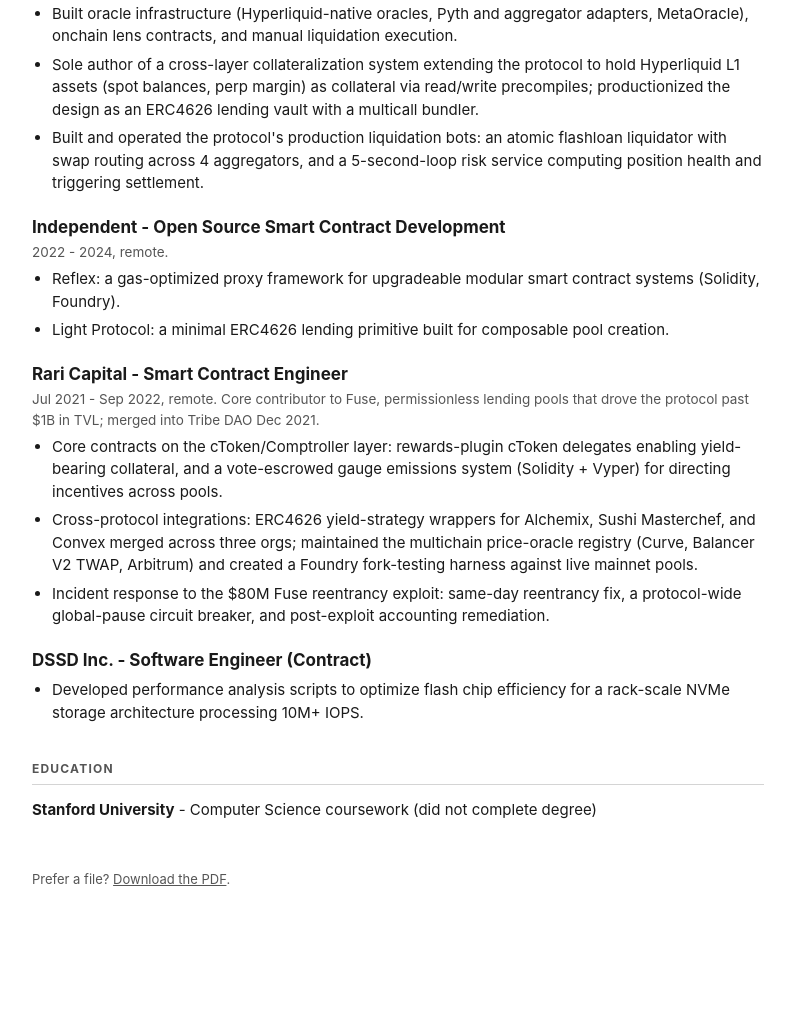
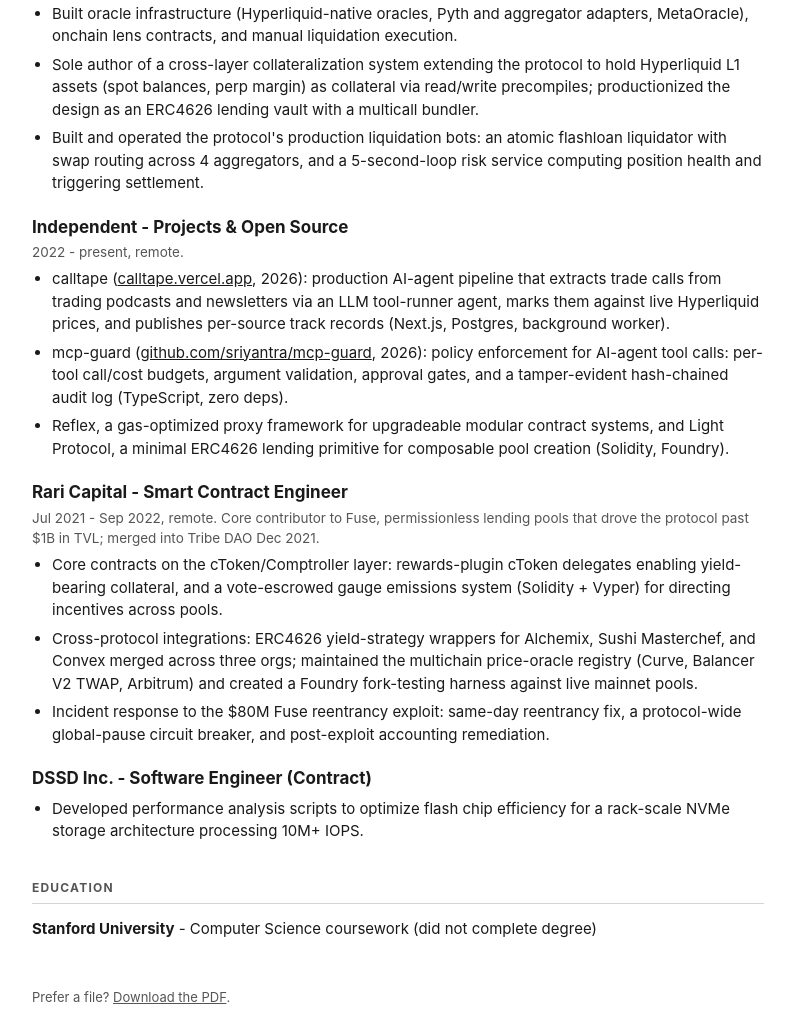
Before and after one commit to sriyantra/sriyantra.github.io, a plain HTML site: page index.html in a window 1280 px wide. Shown: the part 1239-2251 px from the top of the page, without its empty margins (242-1037 px from the left). Before the commit the page ends 2224 px from the top, so only its background shows below. Drawn offline with Linux system fonts and the light colour scheme.

Commit message:
feat: add calltape and mcp-guard to projects

```diff
--- a/index.html
+++ b/index.html
@@ -122,11 +122,12 @@
 <li>Built and operated the protocol's production liquidation bots: an atomic flashloan liquidator with swap routing across 4 aggregators, and a 5-second-loop risk service computing position health and triggering settlement.</li>
 </ul>
 
-<h3>Independent - Open Source Smart Contract Development</h3>
-<div class="meta">2022 - 2024, remote.</div>
+<h3>Independent - Projects &amp; Open Source</h3>
+<div class="meta">2022 - present, remote.</div>
 <ul>
-<li>Reflex: a gas-optimized proxy framework for upgradeable modular smart contract systems (Solidity, Foundry).</li>
-<li>Light Protocol: a minimal ERC4626 lending primitive built for composable pool creation.</li>
+<li>calltape (<a href="https://calltape.vercel.app">calltape.vercel.app</a>, 2026): production AI-agent pipeline that extracts trade calls from trading podcasts and newsletters via an LLM tool-runner agent, marks them against live Hyperliquid prices, and publishes per-source track records (Next.js, Postgres, background worker).</li>
+<li>mcp-guard (<a href="https://github.com/sriyantra/mcp-guard">github.com/sriyantra/mcp-guard</a>, 2026): policy enforcement for AI-agent tool calls: per-tool call/cost budgets, argument validation, approval gates, and a tamper-evident hash-chained audit log (TypeScript, zero deps).</li>
+<li>Reflex, a gas-optimized proxy framework for upgradeable modular contract systems, and Light Protocol, a minimal ERC4626 lending primitive for composable pool creation (Solidity, Foundry).</li>
 </ul>
 
 <h3>Rari Capital - Smart Contract Engineer</h3>
```
Also changed, not shown: 1 other file.
